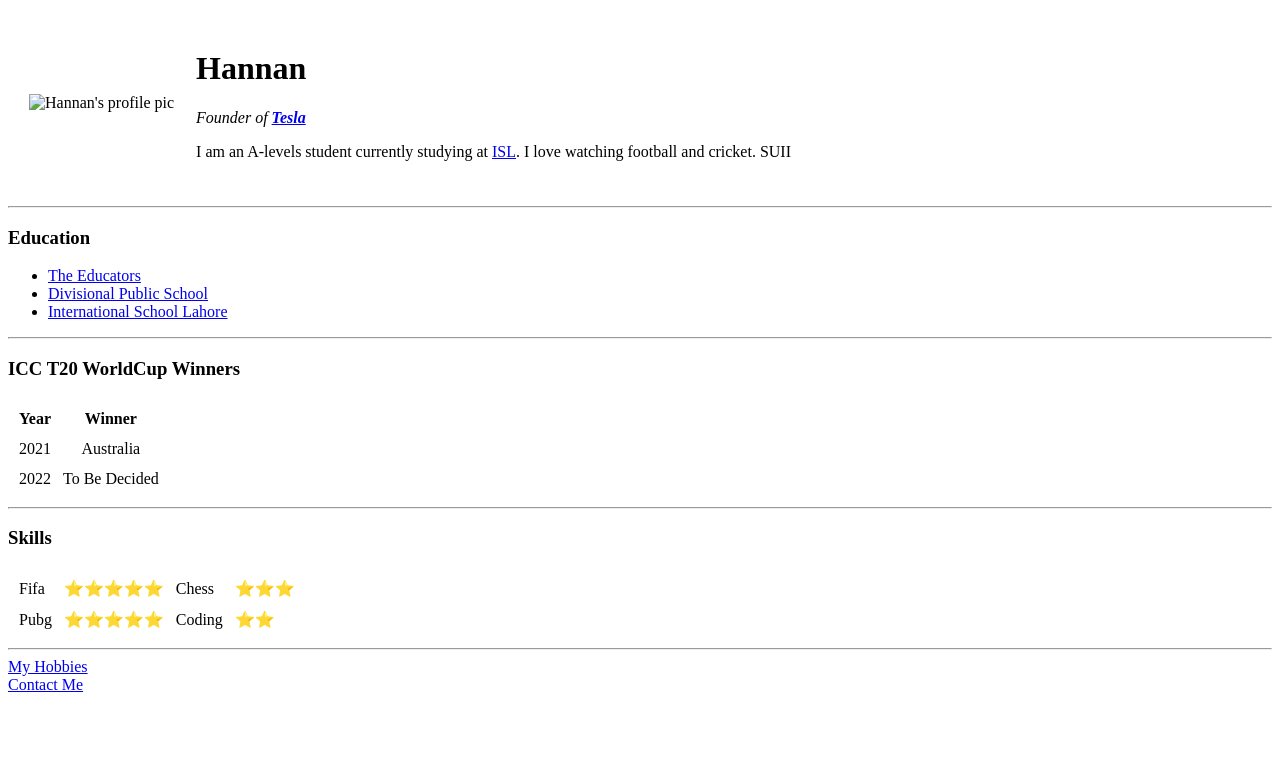
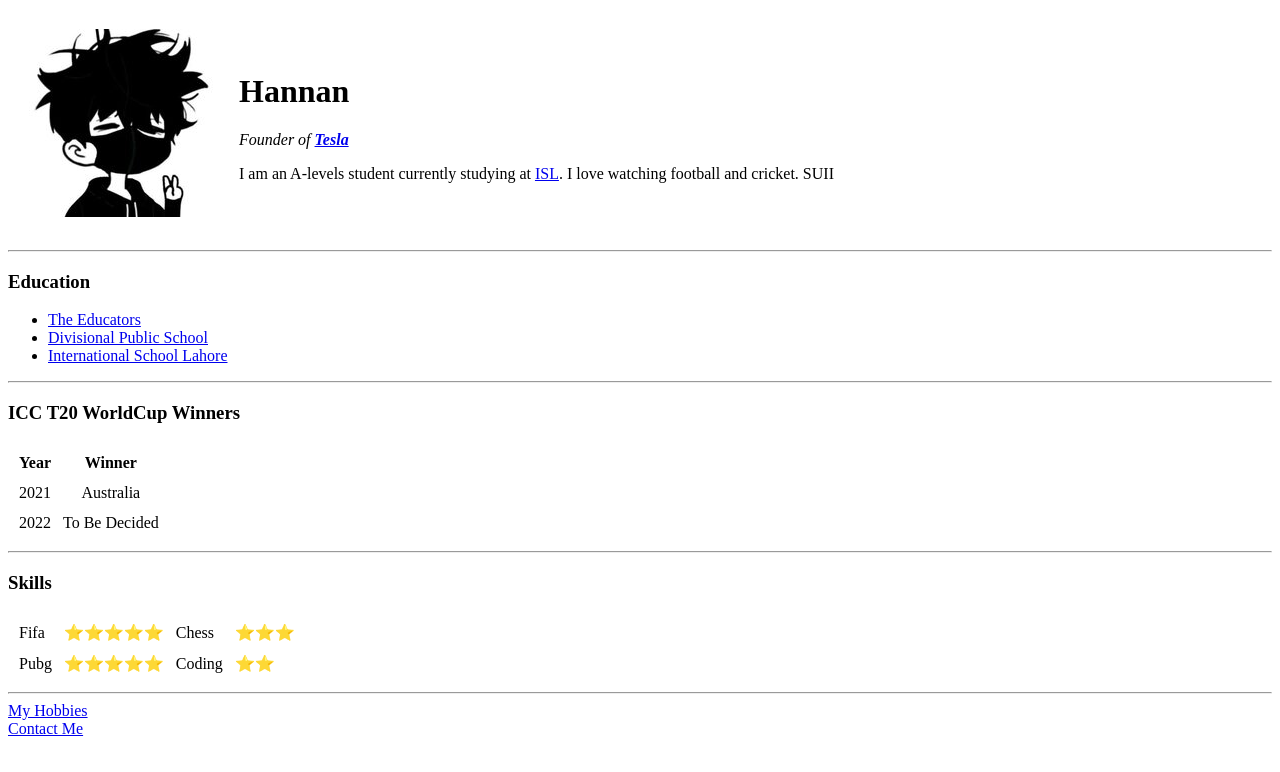
Before and after one commit to Hannan518/cv, a plain HTML site: page index.html in a window 1280 px wide. Drawn offline with Linux system fonts and the light colour scheme.

Commit message:
Update index.html

```diff
--- a/index.html
+++ b/index.html
@@ -9,7 +9,7 @@
 <body>
   <table cellspacing="20">
     <tr>
-      <td><img src="images/Hannan.jpg" alt="Hannan's profile pic"></td>
+      <td><img src="Hannan.jpg" alt="Hannan's profile pic"></td>
       <td>
         <h1>Hannan</h1>
         <p><em>Founder of <strong><a href="https://www.tesla.com/">Tesla</a></strong></em></p>
```
